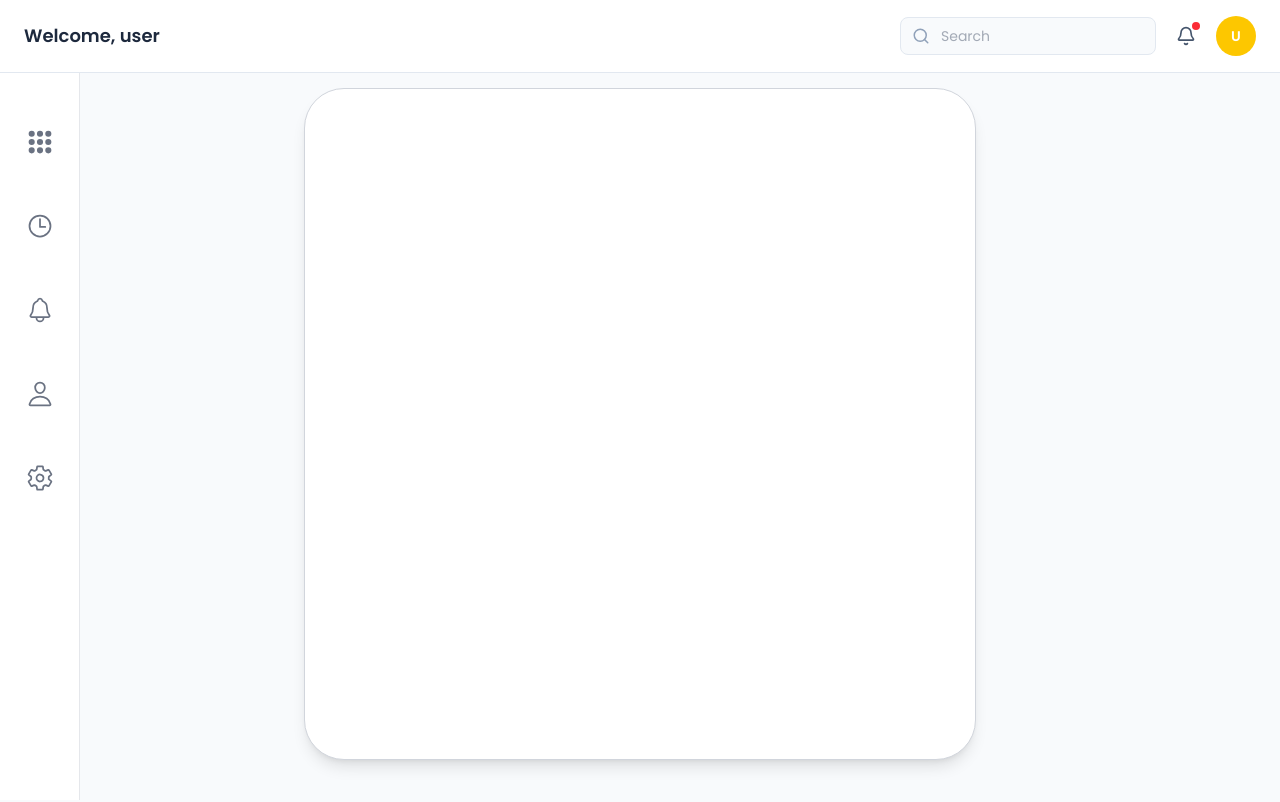
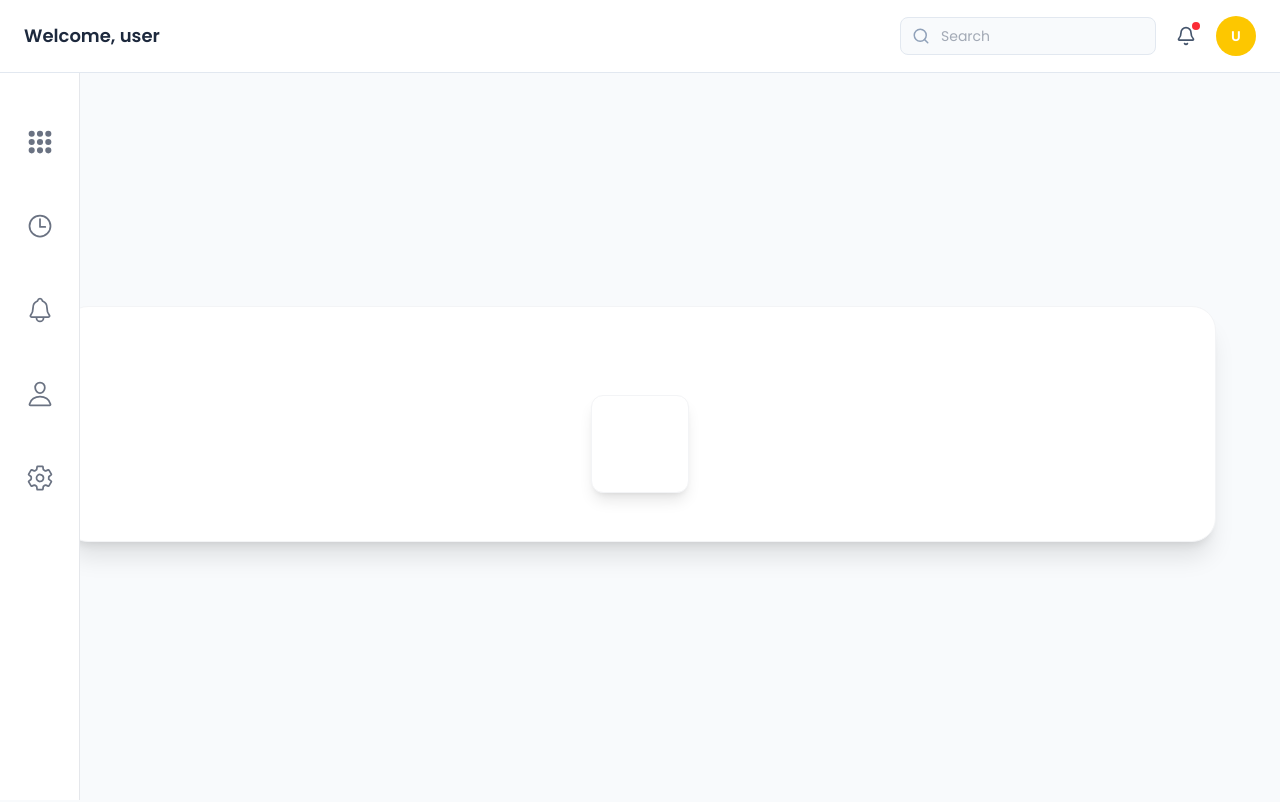
Before and after one commit to Dl1e05/hci-project, a Next.js app in the folder frontend/: page /profile in a window 1280 px wide. Shown: the top 802 px of the page. Built offline with nearby package versions, Linux system fonts and the light colour scheme.

Commit message:
feat: part of user profile

```diff
--- a/frontend/src/app/(pages)/components/Auth-module/index.tsx
+++ b/frontend/src/app/(pages)/components/Auth-module/index.tsx
@@ -4,7 +4,7 @@ export default function AuthModal({children}: {children: ReactNode}){
     return (
        <div className="h-screen flex items-center justify-center p-4">
         <div className="bg-white p-6 rounded-[40px] shadow-lg border border-gray-300
-        w-full max-w-lg md:max-w-2xl aspect-square max-h-[90vh]
+        w-full max-w-[800px] h-[730px]
         overflow-y-hidden flex flex-col items-center justify-center
         ">
         {children}
--- a/frontend/src/app/(pages)/profile/page.tsx
+++ b/frontend/src/app/(pages)/profile/page.tsx
@@ -1,18 +1,147 @@
+'use client'
+
 import Layout from "@/app/components/Layout";
+// import Input from "@/app/components/Input";
+import React from "react";
+// import Button from "@/app/components/Button";
+// import {useForm, FieldErrors} from "react-hook-form";
+//
+// type ProfileForm = {
+//     username: string;
+//     name: string;
+//     last_name: string;
+//     phone_number: string;
+//     email: string;
+//     password: string;
+//     language: string;
+//     language_level: string;
+//     birth_date: string;
+// };
+
+
 
 export default function Profile() {
+    // const {
+    //     register,
+    //     handleSubmit,
+    //     formState: { errors, isSubmitting },
+    // } = useForm<ProfileForm>({ defaultValues: { username:'',name: '', last_name: '', email: '', password: '', birth_date: '' } });
+    //
+    // const onSubmit = (data: ProfileForm) => {
+    //     console.log('Profile data submitted:', data);
+    // };
   return (
     <>
       <Layout>
           <div className="h-screen flex items-center justify-center p-4">
-              <div className="bg-white p-6 rounded-[40px] shadow-lg border border-gray-300
-                w-full max-w-lg md:max-w-2xl aspect-square max-h-[90vh]
-                overflow-y-hidden flex flex-col items-center justify-center
-                ">
+              <div className="bg-white p-12 rounded-3xl shadow-xl border border-gray-100
+            w-full
+            max-w-3xl      /* Базовая ширина для планшетов */
+            lg:max-w-5xl   /* Ширина на 1024px+ (около 1024px) */
+            xl:max-w-6xl   /* Ширина на 1280px+ (около 1152px) */
+            2xl:max-w-7xl  /* Ширина на 1536px+ (около 1280px) */
+            max-h-[95vh] overflow-y-auto
+            mx-auto flex flex-col">
+                  <div className="bg-white p-8 md:p-12 rounded-xl shadow-lg border border-gray-100 max-w-5xl mx-auto mt-10">
 
+                      {/* 1. Блок Аватара, Имени и Кнопки Сохранения (Верхняя часть) */}
+              {/*        <div className="flex justify-between items-center pb-8 border-b mb-6">*/}
+              {/*            <div className="flex items-center gap-4">*/}
+              {/*                <div>*/}
+              {/*                    <h1 className="text-2xl font-semibold text-gray-800">username</h1>*/}
+              {/*                    <p className="text-gray-500">email@gmail.com</p>*/}
+              {/*                </div>*/}
+              {/*            </div>*/}
+              {/*            <button*/}
+              {/*                type="submit" // Кнопка отправки формы*/}
+              {/*                form="profile-form" // Связываем кнопку с формой ниже*/}
+              {/*                disabled={isSubmitting}*/}
+              {/*                className="bg-gray-700 text-white px-6 py-2 rounded-md hover:bg-gray-800 transition-colors disabled:opacity-60"*/}
+              {/*            >*/}
+              {/*                {isSubmitting ? 'Сохранение...' : 'Save'}*/}
+              {/*            </button>*/}
+              {/*        </div>*/}
+
+              {/*        /!* 2. Основная Сетка Формы *!/*/}
+              {/*        <form*/}
+              {/*            id="profile-form"*/}
+              {/*            onSubmit={handleSubmit(onSubmit)}*/}
+              {/*            className="grid grid-cols-1 md:grid-cols-2 gap-x-10 gap-y-6"*/}
+              {/*            noValidate*/}
+              {/*        >*/}
+              {/*            /!* 1-й ряд: First Name / Last Name *!/*/}
+              {/*            <ProfileField label="First Name" name="name" errors={errors}>*/}
+              {/*                <Input type="text" {...register('name')} />*/}
+              {/*            </ProfileField>*/}
+              {/*            <ProfileField label="Last Name" name="last_name" errors={errors}>*/}
+              {/*                <Input type="text" {...register('last_name')} />*/}
+              {/*            </ProfileField>*/}
+
+              {/*            /!* 2-й ряд: Birth Date / Phone Number *!/*/}
+              {/*            <ProfileField label="Birth Date" name="birth_date" errors={errors}>*/}
+              {/*                <Input*/}
+              {/*                    type="date"*/}
+              {/*                    {...register('birth_date', { required: 'birth date is required' })}*/}
+              {/*                />*/}
+              {/*            </ProfileField>*/}
+              {/*            <ProfileField label="Phone Number" name="phone_number" errors={errors}>*/}
+              {/*                <Input type="text" {...register('phone_number')} />*/}
+              {/*            </ProfileField>*/}
+
+              {/*            /!* 3-й ряд: Language / Email (Email делаем только для отображения) *!/*/}
+              {/*            <ProfileField label="Language" name="language" errors={errors}>*/}
+              {/*                /!* Для Language лучше использовать Select, но оставляю Input по вашему коду *!/*/}
+              {/*                <Input type="text" {...register('language')} placeholder="Select a language" />*/}
+              {/*            </ProfileField>*/}
+              {/*            <ProfileField label="Email" name="email" errors={errors}>*/}
+              {/*                <Input*/}
+              {/*                    type="email"*/}
+              {/*                    {...register('email')}*/}
+              {/*                    disabled={false} // Поле email обычно нередактируемо*/}
+              {/*                    className="bg-gray-100 cursor-not-allowed"*/}
+              {/*                />*/}
+              {/*            </ProfileField>*/}
+
+              {/*            /!* 4-й ряд: Language level / Password *!/*/}
+              {/*            <ProfileField label="Language level" name="language_level" errors={errors}>*/}
+              {/*                <Input type="text" {...register('language_level')} />*/}
+              {/*            </ProfileField>*/}
+              {/*            <ProfileField label="Password" name="password" errors={errors}>*/}
+              {/*                <Input*/}
+              {/*                    type="password"*/}
+              {/*                    {...register('password', {*/}
+              {/*                        required: 'Password is required',*/}
+              {/*                        minLength: { value: 6, message: 'Password must be at least 6 characters' }*/}
+              {/*                    })}*/}
+              {/*                />*/}
+              {/*            </ProfileField>*/}
+
+              {/*        </form>*/}
+              {/*        /!* </CardContainer> *!/*/}
+                  </div>
               </div>
           </div>
       </Layout>
     </>
   );
 }
+
+// interface ProfileFieldProps {
+//     placeholder?: string; // Добавлен для устранения ошибки TS2322
+//     disabled?: boolean;
+//     label: string;
+//     children: React.ReactNode;
+//     name: keyof ProfileForm;
+//     errors: FieldErrors<ProfileForm>;
+// }
+//
+// // Этот компонент берет на себя отображение подписи и ошибки, делая форму чище
+// const ProfileField: React.FC<ProfileFieldProps> = ({ label, children, name, errors }) => (
+//     <div>
+//         <p className="mb-2 font-medium text-gray-700">{label}</p>
+//         {children}
+//         {errors[name]?.message && (
+//             <p className="text-red-500 text-sm mt-1">{errors[name]?.message}</p>
+//         )}
+//     </div>
+// );
--- a/frontend/src/app/api/auth/login/index.ts
+++ b/frontend/src/app/api/auth/login/index.ts
@@ -6,17 +6,6 @@ type LoginPayload = {
   password: string;
   is_remember_me: boolean;
 };
-
-// type LoginResponce = {
-//     access_token?: string
-//     refresh_token?: string
-//     user?: {
-//         id: number
-//         email: string
-//         username: string
-//     }
-//     message?: string
-// }
 
 export async function login(payload: LoginPayload) {
   try {
@@ -32,7 +21,7 @@ export async function login(payload: LoginPayload) {
 
     if (!response.ok) {
       const message = isJson ? (data?.detail || data?.message || 'Login failed') : (data || 'Login failed')
-      throw new Error(message)
+      new Error(message)
     }
 
     return data
--- a/frontend/src/app/api/index.ts
+++ b/frontend/src/app/api/index.ts
@@ -1,4 +1,4 @@
-const API_URL = 'http://localhost:8000'
+const API_URL = 'http://localhost:8001'
 
 const getHeaders = async () => {
 	return {
--- a/frontend/src/app/components/Layout/index.tsx
+++ b/frontend/src/app/components/Layout/index.tsx
@@ -1,6 +1,6 @@
 'use client';
 
-import React, { useState, ReactNode } from 'react';
+import React, { ReactNode } from 'react';
 import Sidebar from '../Sidebar';
 import Header from '../Header';
 import Footer from '../Footer';
```
